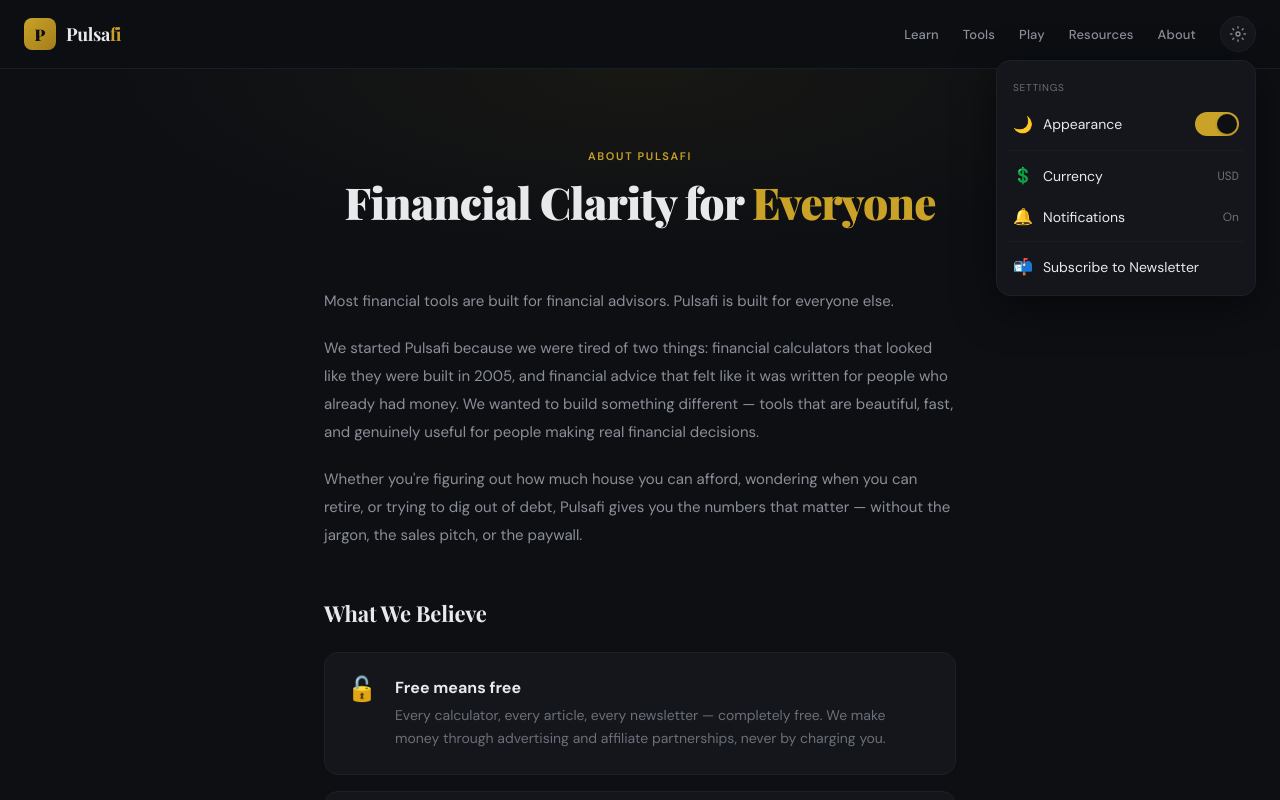
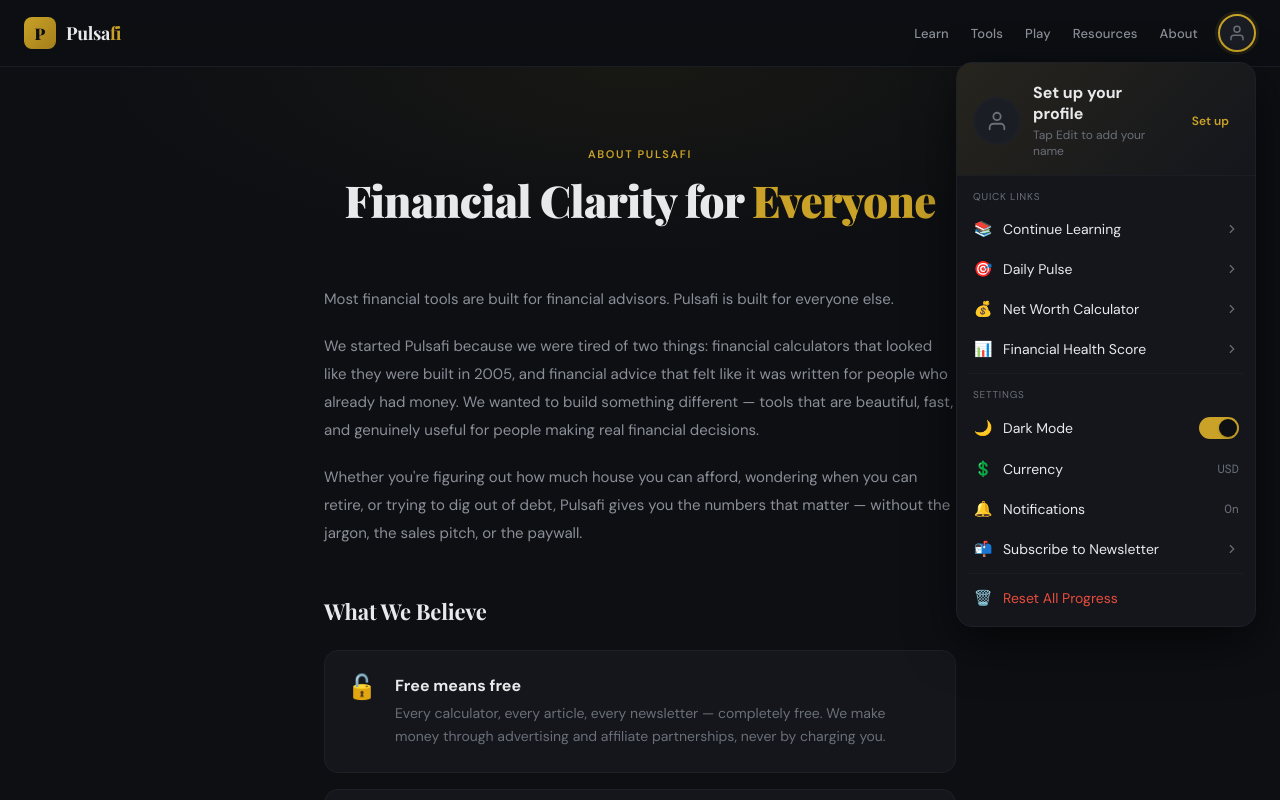
Before and after one commit to zackatlas/pulsafi, a Next.js app: page /about in a window 1280 px wide. Both pictures are taken after a click on the button 1238 px from the left and 34 px from the top of the page. Shown: the top 800 px of the page. Built offline with nearby package versions, Linux system fonts and the light colour scheme.

Commit message:
Update Header.js

```diff
--- a/app/components/Header.js
+++ b/app/components/Header.js
@@ -4,7 +4,10 @@ import { useTheme } from "./ThemeProvider";
 
 export default function Header() {
   const { theme, toggleTheme } = useTheme();
-  const [settingsOpen, setSettingsOpen] = useState(false);
+  const [profileOpen, setProfileOpen] = useState(false);
+  const [editing, setEditing] = useState(false);
+  const [profile, setProfile] = useState({ name: "", initials: "" });
+  const [nameInput, setNameInput] = useState("");
   const dropdownRef = useRef(null);
 
   const navItems = [
@@ -15,23 +18,112 @@ export default function Header() {
     { label: "About", href: "/about" },
   ];
 
+  // Load profile from localStorage
   useEffect(() => {
-    function handleClickOutside(e) {
+    try {
+      const saved = localStorage.getItem("pulsafi_profile");
+      if (saved) setProfile(JSON.parse(saved));
+    } catch {}
+  }, []);
+
+  // Compute stats from localStorage
+  const [stats, setStats] = useState({ level: 1, xp: 0, streak: 0, stars: 0, gamesPlayed: 0 });
+  useEffect(() => {
+    if (!profileOpen) return;
+    try {
+      const lp = JSON.parse(localStorage.getItem("pulsafi_learn_progress") || "{}");
+      const xp = lp.xp || 0;
+      const streak = lp.streak || 0;
+      const stars = Object.values(lp.stars || {}).reduce((a, b) => a + b, 0);
+      const levels = [0, 50, 120, 220, 350, 520, 740, 1020, 1380, 1840, 2440, 3200, 4200];
+      let level = 1;
+      for (let i = 1; i < levels.length; i++) { if (xp >= levels[i]) level = i + 1; }
+      const dp = JSON.parse(localStorage.getItem("pulsafi_daily_pulse") || "{}");
+      const gamesPlayed = dp.history ? dp.history.length : 0;
+      setStats({ level, xp, streak, stars, gamesPlayed });
+    } catch {}
+  }, [profileOpen]);
+
+  const saveProfile = (p) => {
+    setProfile(p);
+    try { localStorage.setItem("pulsafi_profile", JSON.stringify(p)); } catch {}
+  };
+
+  const handleNameSave = () => {
+    const name = nameInput.trim();
+    if (!name) return;
+    const parts = name.split(" ").filter(Boolean);
+    const initials = parts.length >= 2
+      ? (parts[0][0] + parts[parts.length - 1][0]).toUpperCase()
+      : name.slice(0, 2).toUpperCase();
+    saveProfile({ name, initials });
+    setEditing(false);
+  };
+
+  const handleResetProgress = () => {
+    if (confirm("Reset all learning progress, game history, and stats? This cannot be undone.")) {
+      localStorage.removeItem("pulsafi_learn_progress");
+      localStorage.removeItem("pulsafi_daily_pulse");
+      localStorage.removeItem("pulsafi_leaderboard");
+      localStorage.removeItem("pulsafi_health_score");
+      localStorage.removeItem("pulsafi_net_worth");
+      setStats({ level: 1, xp: 0, streak: 0, stars: 0, gamesPlayed: 0 });
+    }
+  };
+
+  useEffect(() => {
+    function handleClick(e) {
       if (dropdownRef.current && !dropdownRef.current.contains(e.target)) {
-        setSettingsOpen(false);
+        setProfileOpen(false);
+        setEditing(false);
       }
     }
-    document.addEventListener("mousedown", handleClickOutside);
-    return () => document.removeEventListener("mousedown", handleClickOutside);
+    document.addEventListener("mousedown", handleClick);
+    return () => document.removeEventListener("mousedown", handleClick);
   }, []);
+
+  const hasProfile = !!profile.name;
+  const avatarBg = hasProfile
+    ? "linear-gradient(135deg, var(--accent), var(--accent-dark))"
+    : "var(--bg-input)";
+  const avatarColor = hasProfile
+    ? (theme === "dark" ? "#0d0f13" : "#ffffff")
+    : "var(--text-muted)";
+
+  const Row = ({ icon, label, right, onClick, href, danger }) => {
+    const Tag = href ? "a" : "button";
+    return (
+      <Tag onClick={onClick} href={href} style={{
+        width: "100%", display: "flex", alignItems: "center", justifyContent: "space-between",
+        padding: "10px 16px", background: "transparent", border: "none", cursor: "pointer",
+        color: danger ? "#e74c3c" : "var(--text-primary)", fontFamily: "'DM Sans', sans-serif", fontSize: 14,
+        transition: "background 0.15s", textDecoration: "none",
+      }}
+        onMouseOver={e => e.currentTarget.style.background = danger ? "rgba(231,76,60,0.06)" : "var(--accent-bg)"}
+        onMouseOut={e => e.currentTarget.style.background = "transparent"}
+      >
+        <div style={{ display: "flex", alignItems: "center", gap: 10 }}>
+          <span style={{ fontSize: 15, width: 20, textAlign: "center" }}>{icon}</span>
+          <span>{label}</span>
+        </div>
+        {right !== undefined && (
+          <span style={{ fontSize: 12, color: "var(--text-muted)", fontFamily: "'DM Mono', monospace" }}>{right}</span>
+        )}
+        {!right && right !== 0 && !onClick && href && (
+          <svg width="14" height="14" viewBox="0 0 24 24" fill="none" stroke="var(--text-muted)" strokeWidth="2" strokeLinecap="round"><path d="M9 18l6-6-6-6" /></svg>
+        )}
+      </Tag>
+    );
+  };
 
   return (
     <header style={{
-      borderBottom: "1px solid var(--border)", padding: "16px 24px",
+      borderBottom: "1px solid var(--border)", padding: "14px 24px",
       display: "flex", justifyContent: "space-between", alignItems: "center",
       position: "sticky", top: 0, background: "var(--bg-header)", backdropFilter: "blur(12px)", zIndex: 100,
       transition: "background 0.3s, border-color 0.3s",
     }}>
+      {/* Logo */}
       <a href="/" style={{ display: "flex", alignItems: "center", gap: 10, textDecoration: "none", color: "inherit" }}>
         <div style={{
           width: 32, height: 32, borderRadius: 8,
@@ -44,8 +136,9 @@ export default function Header() {
         </span>
       </a>
 
-      <div style={{ display: "flex", alignItems: "center", gap: 24 }}>
-        <nav style={{ display: "flex", gap: 24, alignItems: "center" }}>
+      <div style={{ display: "flex", alignItems: "center", gap: 20 }}>
+        {/* Desktop Nav */}
+        <nav style={{ display: "flex", gap: 22, alignItems: "center" }}>
           {navItems.map(item => (
             <a key={item.label} href={item.href} style={{ color: "var(--text-secondary)", textDecoration: "none", fontSize: 13, fontWeight: 500, letterSpacing: "0.01em", transition: "color 0.2s" }}
               onMouseOver={e => e.target.style.color = "var(--accent)"}
@@ -54,32 +147,149 @@ export default function Header() {
           ))}
         </nav>
 
-        {/* Settings Icon */}
+        {/* ═══ PROFILE AVATAR ═══ */}
         <div ref={dropdownRef} style={{ position: "relative" }}>
-          <button onClick={() => setSettingsOpen(!settingsOpen)} style={{
-            width: 36, height: 36, borderRadius: "50%", border: "1px solid var(--border-card)",
-            background: "var(--bg-card)", display: "flex", alignItems: "center", justifyContent: "center",
-            cursor: "pointer", transition: "all 0.2s", color: "var(--text-secondary)",
+          <button onClick={() => { setProfileOpen(!profileOpen); setEditing(false); }} style={{
+            width: 38, height: 38, borderRadius: "50%",
+            border: profileOpen ? "2px solid var(--accent)" : "2px solid var(--border-card)",
+            background: avatarBg,
+            display: "flex", alignItems: "center", justifyContent: "center",
+            cursor: "pointer", transition: "all 0.2s",
+            color: avatarColor, fontSize: 13, fontWeight: 700, fontFamily: "'DM Sans', sans-serif",
+            boxShadow: profileOpen ? "0 0 0 3px var(--accent-bg)" : "none",
+            position: "relative",
           }}
-            onMouseOver={e => { e.currentTarget.style.borderColor = "var(--accent-border)"; e.currentTarget.style.color = "var(--accent)"; }}
-            onMouseOut={e => { e.currentTarget.style.borderColor = "var(--border-card)"; e.currentTarget.style.color = "var(--text-secondary)"; }}
+            onMouseOver={e => { if (!profileOpen) e.currentTarget.style.borderColor = "var(--accent)"; }}
+            onMouseOut={e => { if (!profileOpen) e.currentTarget.style.borderColor = "var(--border-card)"; }}
           >
-            <svg width="16" height="16" viewBox="0 0 24 24" fill="none" stroke="currentColor" strokeWidth="2" strokeLinecap="round" strokeLinejoin="round">
-              <circle cx="12" cy="12" r="3" />
-              <path d="M12 1v2M12 21v2M4.22 4.22l1.42 1.42M18.36 18.36l1.42 1.42M1 12h2M21 12h2M4.22 19.78l1.42-1.42M18.36 5.64l1.42-1.42" />
+            {hasProfile ? profile.initials : (
+              <svg width="18" height="18" viewBox="0 0 24 24" fill="none" stroke="currentColor" strokeWidth="2" strokeLinecap="round" strokeLinejoin="round">
+                <path d="M20 21v-2a4 4 0 0 0-4-4H8a4 4 0 0 0-4 4v2" />
+                <circle cx="12" cy="7" r="4" />
               </svg>
+            )}
+            {/* Streak badge */}
+            {stats.streak > 0 && hasProfile && (
+              <div style={{
+                position: "absolute", top: -4, right: -4,
+                width: 18, height: 18, borderRadius: "50%",
+                background: "#e67e22", display: "flex", alignItems: "center", justifyContent: "center",
+                fontSize: 9, fontWeight: 700, color: "#fff",
+                border: "2px solid var(--bg-header)",
+              }}>🔥</div>
+            )}
           </button>
 
-          {/* Settings Dropdown */}
-          {settingsOpen && (
+          {/* ═══ PROFILE DROPDOWN ═══ */}
+          {profileOpen && (
             <div style={{
-              position: "absolute", top: "calc(100% + 8px)", right: 0, width: 260,
+              position: "absolute", top: "calc(100% + 10px)", right: 0, width: 300,
               background: "var(--bg-card)", border: "1px solid var(--border-card)",
-              borderRadius: 14, padding: "8px 0",
-              boxShadow: theme === "dark" ? "0 12px 40px rgba(0,0,0,0.5)" : "0 12px 40px rgba(0,0,0,0.12)",
-              zIndex: 200, transition: "background 0.3s",
+              borderRadius: 16, overflow: "hidden",
+              boxShadow: theme === "dark" ? "0 16px 48px rgba(0,0,0,0.6)" : "0 16px 48px rgba(0,0,0,0.14)",
+              zIndex: 200, animation: "profileSlide 0.15s ease-out",
             }}>
-              <div style={{ padding: "12px 16px 8px", fontSize: 10, textTransform: "uppercase", letterSpacing: "0.08em", color: "var(--text-muted)", fontFamily: "'DM Sans', sans-serif" }}>
+
+              {/* ─── Profile Card ─── */}
+              <div style={{
+                padding: "20px 16px 16px",
+                background: "linear-gradient(135deg, var(--accent-bg), transparent)",
+                borderBottom: "1px solid var(--border)",
+              }}>
+                {!editing ? (
+                  <div style={{ display: "flex", alignItems: "center", gap: 12 }}>
+                    <div style={{
+                      width: 48, height: 48, borderRadius: "50%",
+                      background: avatarBg, display: "flex", alignItems: "center", justifyContent: "center",
+                      color: avatarColor, fontSize: 17, fontWeight: 700, fontFamily: "'DM Sans', sans-serif",
+                      border: "2px solid var(--border-card)", flexShrink: 0,
+                    }}>
+                      {hasProfile ? profile.initials : (
+                        <svg width="22" height="22" viewBox="0 0 24 24" fill="none" stroke="currentColor" strokeWidth="2" strokeLinecap="round" strokeLinejoin="round">
+                          <path d="M20 21v-2a4 4 0 0 0-4-4H8a4 4 0 0 0-4 4v2" /><circle cx="12" cy="7" r="4" />
+                        </svg>
+                      )}
+                    </div>
+                    <div style={{ flex: 1, minWidth: 0 }}>
+                      <div style={{ fontSize: 16, fontWeight: 700, color: "var(--text-primary)", lineHeight: 1.3 }}>
+                        {hasProfile ? profile.name : "Set up your profile"}
+                      </div>
+                      <div style={{ fontSize: 12, color: "var(--text-muted)", marginTop: 2 }}>
+                        {hasProfile ? `Level ${stats.level} · ${stats.xp} XP` : "Tap Edit to add your name"}
+                      </div>
+                    </div>
+                    <button onClick={() => { setEditing(true); setNameInput(profile.name || ""); }} style={{
+                      background: "none", border: "none", cursor: "pointer", color: "var(--accent)",
+                      fontSize: 12, fontWeight: 600, fontFamily: "'DM Sans', sans-serif", padding: "4px 10px",
+                      borderRadius: 6, transition: "background 0.15s",
+                    }}
+                      onMouseOver={e => e.currentTarget.style.background = "var(--accent-bg)"}
+                      onMouseOut={e => e.currentTarget.style.background = "none"}
+                    >
+                      {hasProfile ? "Edit" : "Set up"}
+                    </button>
+                  </div>
+                ) : (
+                  <div>
+                    <div style={{ fontSize: 13, fontWeight: 600, color: "var(--text-primary)", marginBottom: 8 }}>
+                      {hasProfile ? "Edit your name" : "What should we call you?"}
+                    </div>
+                    <div style={{ display: "flex", gap: 8 }}>
+                      <input autoFocus value={nameInput} onChange={e => setNameInput(e.target.value)}
+                        onKeyDown={e => e.key === "Enter" && handleNameSave()}
+                        placeholder="Your name" style={{
+                          flex: 1, padding: "9px 12px", borderRadius: 10,
+                          border: "1px solid var(--border-input)", background: "var(--bg-input)",
+                          color: "var(--text-primary)", fontSize: 14, fontFamily: "'DM Sans', sans-serif", outline: "none",
+                        }} />
+                      <button onClick={handleNameSave} style={{
+                        padding: "9px 16px", borderRadius: 10, border: "none", cursor: "pointer",
+                        background: "linear-gradient(135deg, var(--accent), var(--accent-dark))",
+                        color: theme === "dark" ? "#0d0f13" : "#fff", fontWeight: 700, fontSize: 13,
+                        fontFamily: "'DM Sans', sans-serif",
+                      }}>Save</button>
+                    </div>
+                  </div>
+                )}
+              </div>
+
+              {/* ─── Stats Grid ─── */}
+              {hasProfile && (
+                <div style={{
+                  display: "grid", gridTemplateColumns: "1fr 1fr 1fr",
+                  gap: 1, background: "var(--border)", borderBottom: "1px solid var(--border)",
+                }}>
+                  {[
+                    { label: "Streak", value: `${stats.streak}`, icon: "🔥", color: "#e67e22" },
+                    { label: "Stars", value: `${stats.stars}`, icon: "⭐", color: "var(--accent)" },
+                    { label: "Games", value: `${stats.gamesPlayed}`, icon: "🎮", color: "#9b59b6" },
+                  ].map((s, i) => (
+                    <div key={i} style={{ background: "var(--bg-card)", padding: "12px 8px", textAlign: "center" }}>
+                      <div style={{ fontSize: 17, fontWeight: 700, color: s.color, fontFamily: "'DM Mono', monospace" }}>
+                        {s.value} <span style={{ fontSize: 12 }}>{s.icon}</span>
+                      </div>
+                      <div style={{ fontSize: 10, color: "var(--text-muted)", marginTop: 2, textTransform: "uppercase", letterSpacing: "0.05em" }}>{s.label}</div>
+                    </div>
+                  ))}
+                </div>
+              )}
+
+              {/* ─── Quick Links ─── */}
+              <div style={{ padding: "4px 0" }}>
+                <div style={{ padding: "10px 16px 6px", fontSize: 10, textTransform: "uppercase", letterSpacing: "0.08em", color: "var(--text-muted)" }}>
+                  Quick Links
+                </div>
+                <Row icon="📚" label="Continue Learning" href="/learn" />
+                <Row icon="🎯" label="Daily Pulse" href="/play" />
+                <Row icon="💰" label="Net Worth Calculator" href="/tools/net-worth-calculator" />
+                <Row icon="📊" label="Financial Health Score" href="/tools/financial-health-score" />
+              </div>
+
+              <div style={{ height: 1, background: "var(--border)", margin: "0 12px" }} />
+
+              {/* ─── Settings ─── */}
+              <div style={{ padding: "4px 0" }}>
+                <div style={{ padding: "10px 16px 6px", fontSize: 10, textTransform: "uppercase", letterSpacing: "0.08em", color: "var(--text-muted)" }}>
                   Settings
                 </div>
 
@@ -94,78 +304,45 @@ export default function Header() {
                   onMouseOut={e => e.currentTarget.style.background = "transparent"}
                 >
                   <div style={{ display: "flex", alignItems: "center", gap: 10 }}>
-                  <span style={{ fontSize: 16 }}>{theme === "dark" ? "🌙" : "☀️"}</span>
-                  <span>Appearance</span>
+                    <span style={{ fontSize: 15, width: 20, textAlign: "center" }}>{theme === "dark" ? "🌙" : "☀️"}</span>
+                    <span>Dark Mode</span>
                   </div>
                   <div style={{
-                  width: 44, height: 24, borderRadius: 12, padding: 2,
+                    width: 40, height: 22, borderRadius: 11, padding: 2,
                     background: theme === "dark" ? "var(--accent)" : "var(--border-input)",
                     transition: "background 0.3s", display: "flex", alignItems: "center",
                     justifyContent: theme === "dark" ? "flex-end" : "flex-start",
                   }}>
                     <div style={{
-                    width: 20, height: 20, borderRadius: "50%",
+                      width: 18, height: 18, borderRadius: "50%",
                       background: theme === "dark" ? "#0d0f13" : "#ffffff",
                       boxShadow: "0 1px 3px rgba(0,0,0,0.2)", transition: "all 0.3s",
                     }} />
                   </div>
                 </button>
 
-              <div style={{ height: 1, background: "var(--border)", margin: "4px 12px" }} />
+                <Row icon="💲" label="Currency" right="USD" />
+                <Row icon="🔔" label="Notifications" right="On" />
+                <Row icon="📬" label="Subscribe to Newsletter" href="/resources" />
+              </div>
 
-              {/* Currency Setting */}
-              <button style={{
-                width: "100%", display: "flex", alignItems: "center", justifyContent: "space-between",
-                padding: "10px 16px", background: "transparent", border: "none", cursor: "pointer",
-                color: "var(--text-primary)", fontFamily: "'DM Sans', sans-serif", fontSize: 14,
-                transition: "background 0.15s",
-              }}
-                onMouseOver={e => e.currentTarget.style.background = "var(--accent-bg)"}
-                onMouseOut={e => e.currentTarget.style.background = "transparent"}
-              >
-                <div style={{ display: "flex", alignItems: "center", gap: 10 }}>
-                  <span style={{ fontSize: 16 }}>💲</span>
-                  <span>Currency</span>
+              <div style={{ height: 1, background: "var(--border)", margin: "0 12px" }} />
+
+              {/* ─── Danger Zone ─── */}
+              <div style={{ padding: "4px 0 8px" }}>
+                <Row icon="🗑️" label="Reset All Progress" onClick={handleResetProgress} danger />
               </div>
-                <span style={{ fontSize: 12, color: "var(--text-muted)", fontFamily: "'DM Mono', monospace" }}>USD</span>
-              </button>
-
-              {/* Notifications */}
-              <button style={{
-                width: "100%", display: "flex", alignItems: "center", justifyContent: "space-between",
-                padding: "10px 16px", background: "transparent", border: "none", cursor: "pointer",
-                color: "var(--text-primary)", fontFamily: "'DM Sans', sans-serif", fontSize: 14,
-                transition: "background 0.15s",
-              }}
-                onMouseOver={e => e.currentTarget.style.background = "var(--accent-bg)"}
-                onMouseOut={e => e.currentTarget.style.background = "transparent"}
-              >
-                <div style={{ display: "flex", alignItems: "center", gap: 10 }}>
-                  <span style={{ fontSize: 16 }}>🔔</span>
-                  <span>Notifications</span>
-                </div>
-                <span style={{ fontSize: 12, color: "var(--text-muted)" }}>On</span>
-              </button>
-
-              <div style={{ height: 1, background: "var(--border)", margin: "4px 12px" }} />
-
-              {/* Newsletter Link */}
-              <a href="/resources" style={{
-                display: "flex", alignItems: "center", gap: 10,
-                padding: "10px 16px", textDecoration: "none",
-                color: "var(--text-primary)", fontFamily: "'DM Sans', sans-serif", fontSize: 14,
-                transition: "background 0.15s",
-              }}
-                onMouseOver={e => e.currentTarget.style.background = "var(--accent-bg)"}
-                onMouseOut={e => e.currentTarget.style.background = "transparent"}
-              >
-                <span style={{ fontSize: 16 }}>📬</span>
-                <span>Subscribe to Newsletter</span>
-              </a>
             </div>
           )}
         </div>
       </div>
+
+      <style jsx global>{`
+        @keyframes profileSlide {
+          from { opacity: 0; transform: translateY(-6px); }
+          to { opacity: 1; transform: translateY(0); }
+        }
+      `}</style>
     </header>
   );
 }
```
Lines whose indentation alone changed are shown as unchanged.
